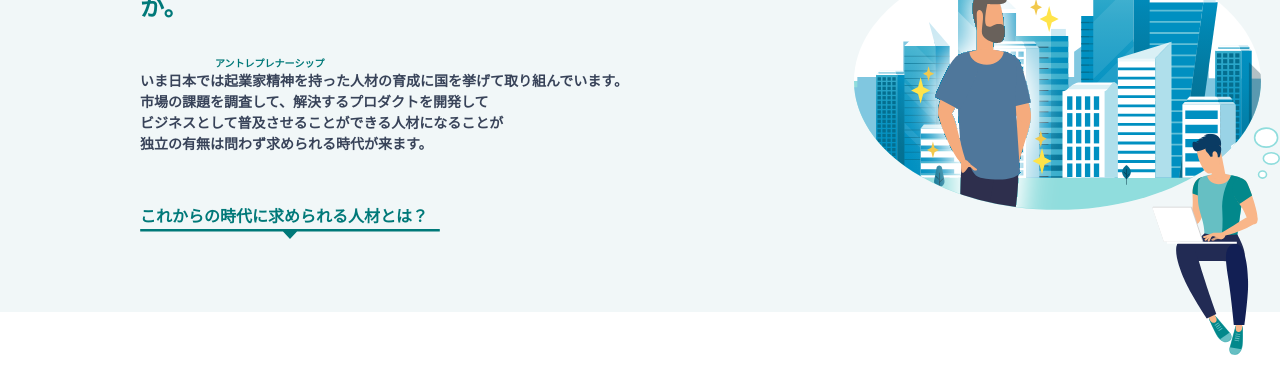
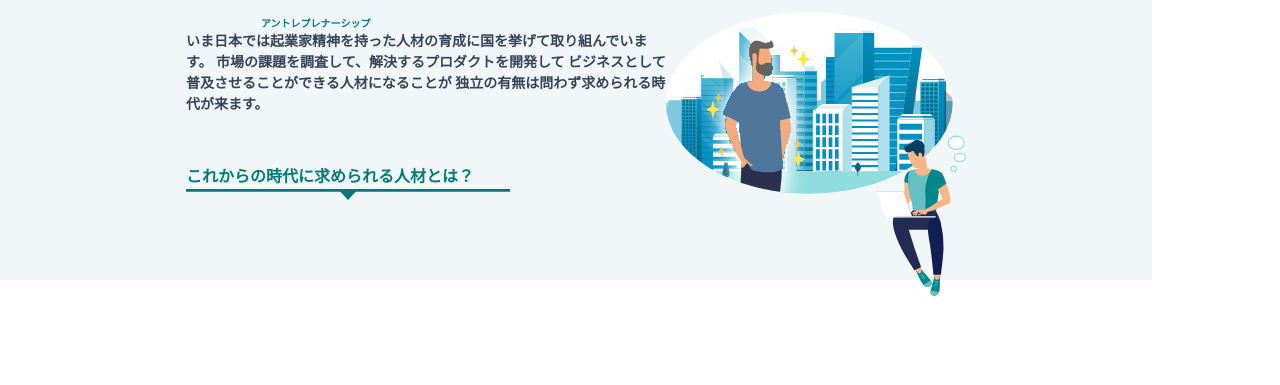
Before and after one commit to ctiNaito/fwywd-LP_ver2, a plain HTML site: page index.html in a window 1280 px wide. Shown: the part 738-1123 px from the top of the page. After the commit the page ends 1034 px from the top, so only its background shows below. Drawn offline with Linux system fonts and the light colour scheme.

Commit message:
#21 Sympathyの修正

```diff
--- a/index.html
+++ b/index.html
@@ -134,65 +134,86 @@
       </div>
     </section>
 
-    <section id="Sympathy" class="relative">
-      <!--div class="sympathy lg_position-absolute-sympathy"-->
-      <div>
-        <div class="lg_position-absolute-sympathy">
-          <img
-            class="sympathy lg_position-absolute-sympathy"
-            src="./images/bg.png"
-            alt="bg_rect"
-          />
-        </div>
-        <div class="z-index-5 lg_flex relative align-start lg_py-30">
-          <div class="px-30 lg_px-60 lg_py-30">
-            <div class="py-30 pl-20 lg_pl-80">
-              <span class="color-main font-size-xl font-weight-600">起業</span
-              ><span class="color-main font-size-lg font-weight-600"
-                >は選ばれし一握りの挑戦だと思っていませんか。</span
-              >
-            </div>
-            <div class="pl-20 lg_pl-80">
-              <div
+    <section>
+      <div class="background-color-primary pb-250 top-30 lg_pb-20 lg_width-90p">
+        <div class="lg_grid lg_px-60 lg_pt-30 xl_max-width-900 xl_mx-auto">
+          <div class="relative grid justify-center py-30 lg_grid-row-50p">
+            <p class="color-main font-size-lg font-weight-600">
+              <span class="color-main font-size-xl font-weight-600">起業</span>
+              は選ばれし一握りの人の<br
+                class="md_hidden"
+              />挑戦だと思っていませんか。
+            </p>
+            <div class="relative py-20 font-size-sm font-weight-600">
+              <p
                 class="color-main font-size-xxs font-weight-800 pl-60 lg_pl-75"
               >
-                <span>アントレプレナーシップ</span>
-              </div>
-              <div class="font-size-sm font-weight-600">
-                <span
-                  >いま日本では起業家精神を持った人材の育成に国を挙げて取り組んでいます。</span
-                >
-              </div>
-              <div class="font-size-sm font-weight-600">
-                <span>市場の課題を調査して、解決するプロダクトを開発して</span>
-              </div>
-              <div class="font-size-sm font-weight-600">
-                <span
-                  >ビジネスとして普及させることができる人材になることが</span
-                >
-              </div>
-              <div class="font-size-sm font-weight-600">
-                <span>独立の有無は問わず求められる時代が来ます。</span>
-              </div>
+                アントレプレナーシップ
+              </p>
+              <p>
+                いま日本では起業家精神を持った人材の育成に国を挙げて取り組んでいます。
+                市場の課題を調査して、解決するプロダクトを開発して
+                ビジネスとして普及させることができる人材になることが
+                独立の有無は問わず求められる時代が来ます。
+              </p>
             </div>
-            <div class="pl-20 py-50 lg_pl-80">
-              <div class="width-300">
-                <span class="color-main font-size-md font-weight-600"
-                  >これからの時代に求められる人材とは？</span
-                >
-                <img src="./images/underline.svg" />
-              </div>
+            <div class="py-30">
+              <p class="color-main font-size-md font-weight-600">
+                これからの時代に求められる人材とは？
+              </p>
+              <img src="./images/underline.svg" alt="line" />
             </div>
           </div>
-          <div class="pl-100 lg_mt-70">
+          <div class="lg_grid-row-50p">
             <img
-              class="width-450"
               src="./images/Frame_251.svg"
+              class="absolute width-300 mt-30 left-50p -transform-x-50p lg_relative lg_top-100"
               alt="sympathy_img"
             />
           </div>
         </div>
       </div>
     </section>
+
+    <!--section id="Sympathy">
+      <div class="background-color-primary lt_width-50 lg_mt-70">
+        <div class="lg_grid lg_px-60 lg_py-30 lg_max-width-900 lg_grid-row-50p">
+          <div class="relative grid justify-center py-30">
+            <p class="color-main font-size-lg font-weight-600">
+              <span class="color-main font-size-xl font-weight-600">起業</span>
+              は選ばれし一握りの人の<br
+                class="md_hidden"
+              />挑戦だと思っていませんか。
+            </p>
+          </div>
+          <div class="relative font-size-sm font-weight-600">
+            <p class="color-main font-size-xxs font-weight-800 pl-60 lg_pl-75">
+              アントレプレナーシップ
+            </p>
+            <p>
+              いま日本では起業家精神を持った人材の育成に国を挙げて取り組んでいます。
+              市場の課題を調査して、解決するプロダクトを開発して
+              ビジネスとして普及させることができる人材になることが
+              独立の有無は問わず求められる時代が来ます。
+            </p>
+          </div>
+          <div class="py-50">
+            <div class="grid justify-center width-300">
+              <p class="color-main font-size-md font-weight-600">
+                これからの時代に求められる人材とは？
+              </p>
+              <img src="./images/underline.svg" />
+            </div>
+          </div>
+        </div>
+        <div class="lg_grid-row-50p">
+          <img
+            class="absolute lg_relative width-300 left-50p -transform-x-50p mt-30 lg_width-450 lg_top-100"
+            src="./images/Frame_251.svg"
+            alt="sympathy_img"
+          />
+        </div>
+      </div>
+    </section-->
   </body>
 </html>
--- a/stylesheet/style.css
+++ b/stylesheet/style.css
@@ -56,11 +56,13 @@ a:visited {
   display: flex;
 }
 
-/*
-.flex {
-  display: block;
+.grid {
+  display: grid;
 }
-*/
+
+.absolute {
+  position: absolute;
+}
 
 .relative {
   position: relative;
@@ -163,6 +165,10 @@ a:visited {
   background-color: #007979;
 }
 
+.background-color-primary {
+  background-color: #f1f7f8;
+}
+
 .font-weight-600 {
   font-weight: 600;
 }
@@ -223,6 +229,25 @@ a:visited {
   gap: 0px 10px;
 }
 
+.left-25p {
+  left: 25%;
+}
+
+.left-50p {
+  left: 50%;
+}
+
+.-transform-x-50p {
+  transform: translateX(-50%);
+}
+
+.-transform-x-25p {
+  transform: translateX(-25%);
+}
+
+.top-30 {
+  top: 30px;
+}
 .p-5 {
   padding-left: 5px;
   padding-right: 5px;
@@ -256,6 +281,10 @@ a:visited {
 
 .pl-100 {
   padding-left: 100px;
+}
+
+.pb-250 {
+  padding-bottom: 250px;
 }
 
 .px-15 {
@@ -305,6 +334,10 @@ a:visited {
 
 .mt-20 {
   margin-top: 20px;
+}
+
+.mt-30 {
+  margin-top: 30px;
 }
 
 .mt-50 {
@@ -398,12 +431,36 @@ a:visited {
     display: flex;
   }
 
+  .lg_grid {
+    display: grid;
+  }
+
+  .lg_relative {
+    position: relative;
+  }
+
+  .lg_grid-row-50p {
+    grid-row: 1/2;
+  }
+
+  .lg_top-100 {
+    top: 100px;
+  }
+
   .lg_width-200 {
     width: 200px;
   }
 
+  .lg_width-450 {
+    width: 450px;
+  }
+
   .lg_width-half {
     width: 50%;
+  }
+
+  .lg_width-90p {
+    width: 90%;
   }
 
   .lg_max-height-400 {
@@ -432,13 +489,22 @@ a:visited {
     padding: 0px;
     left: 0px;
     top: 30px;
-    width: 1280px;
+    width: 800px;
     height: 400px;
+  }
+
+  .lg_relative {
+    position: relative;
   }
 
   .lg_px-60 {
     padding-left: 60px;
     padding-right: 60px;
+  }
+
+  .lg_px-20 {
+    padding-left: 20px;
+    padding-right: 20px;
   }
 
   .lg_py-30 {
@@ -466,8 +532,20 @@ a:visited {
     padding-left: 80px;
   }
 
+  .lg_pt-30 {
+    padding-top: 30px;
+  }
+
+  .lg_pb-20 {
+    padding-bottom: 20px;
+  }
+
   .lg_mt-70 {
     margin-top: 70px;
+  }
+
+  .lg_mt-100 {
+    margin-top: 100px;
   }
 }
 
@@ -476,4 +554,12 @@ a:visited {
   .xl_hidden {
     display: none;
   }
+
+  .xl_max-width-900 {
+    max-width: 900px;
+  }
+
+  .xl_mx-auto {
+    margin: 0 auto !important;
+  }
 }
```
Also changed, not shown: images/difference_tmb01.png (added).
